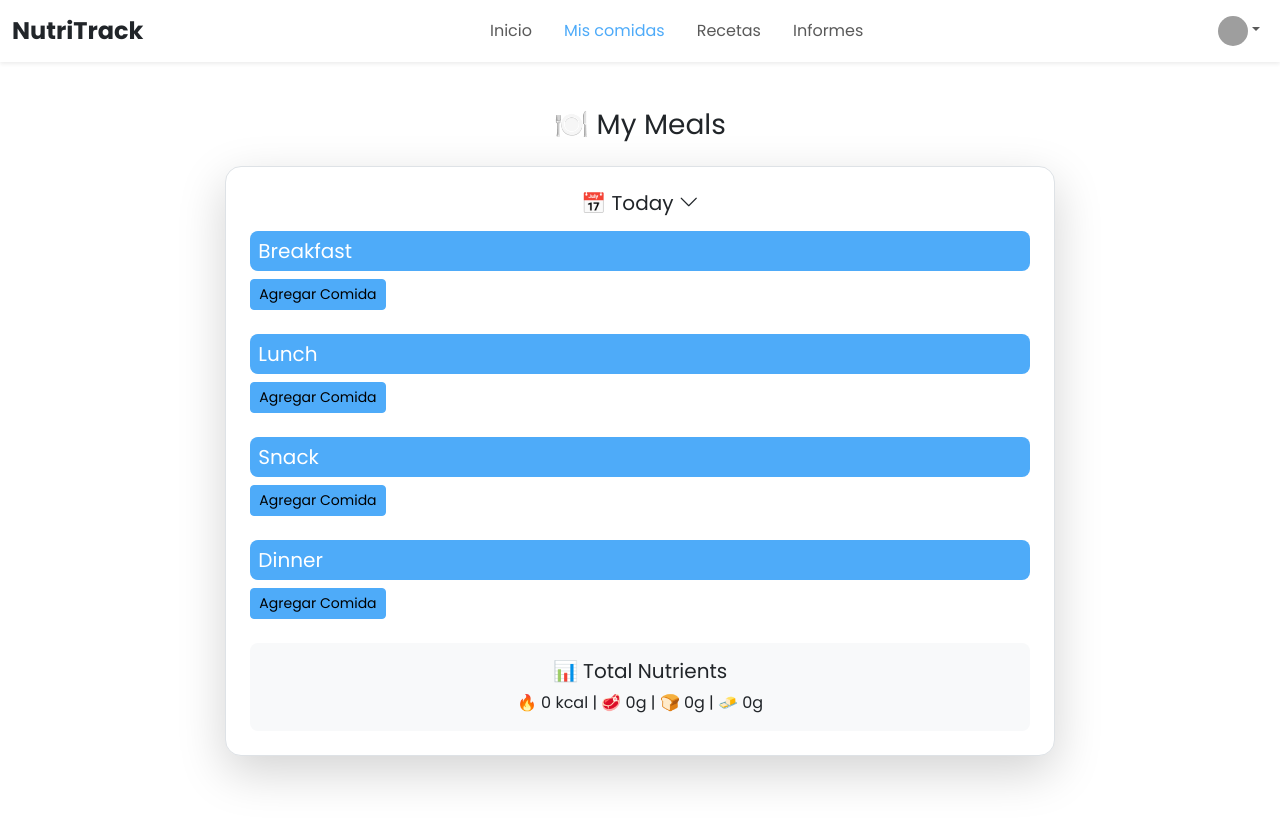
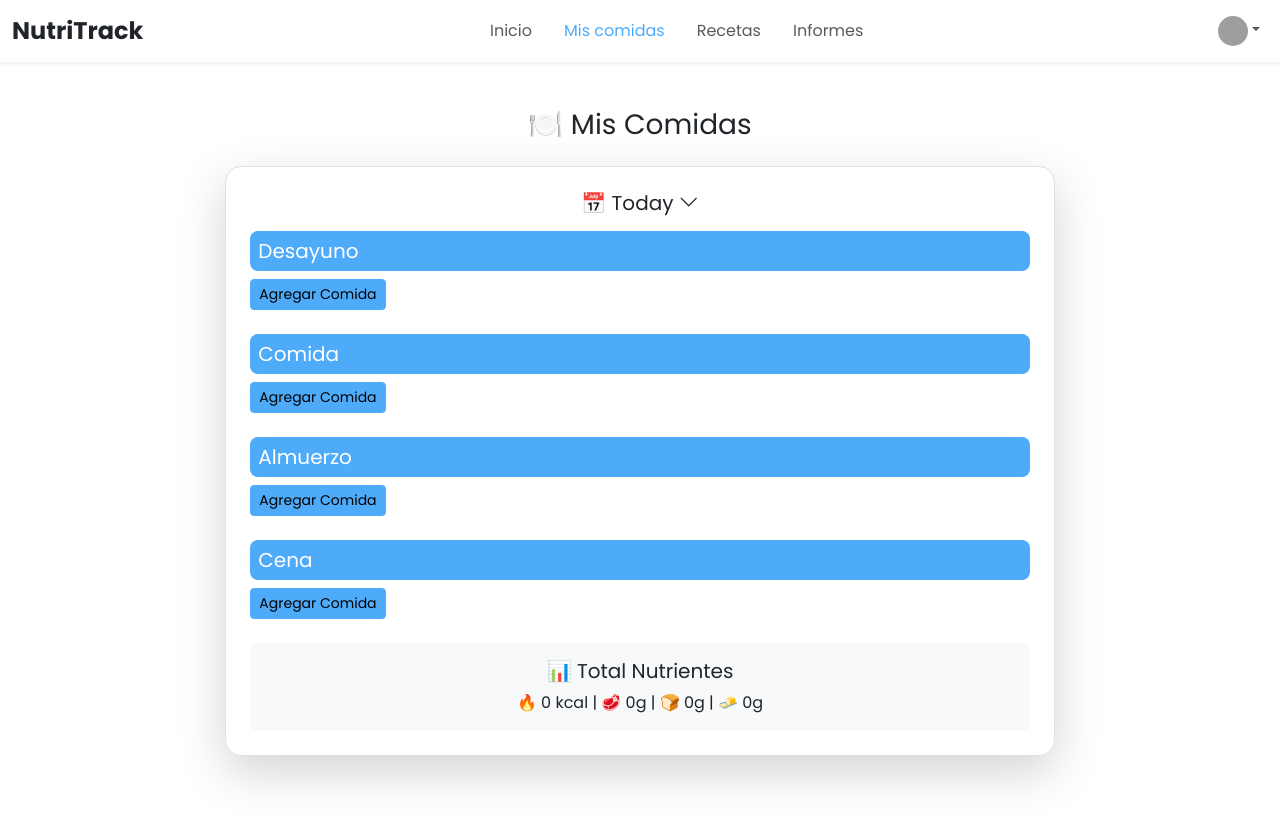
Before and after one commit to N1sek/nutritrack-frontend, an Angular app: page /diario-nutricion in a window 1280 px wide. Built offline with nearby package versions, Linux system fonts and the light colour scheme; sample sign-in values are in the browser's storage; grey boxes are pictures that could not be loaded.

Commit message:
Update diario-nutricion.component.html
Traduccion

```diff
--- a/src/app/pages/dashboard/diario-nutricion/diario-nutricion.component.html
+++ b/src/app/pages/dashboard/diario-nutricion/diario-nutricion.component.html
@@ -4,14 +4,14 @@
 <app-search-food-modal (foodSelected)="handleFoodSelected($event)"></app-search-food-modal>
 
 <main class="container-xxl py-5">
-  <h3 class="mb-4 text-center">🍽️ My Meals</h3>
+  <h3 class="mb-4 text-center">🍽️ Mis Comidas</h3>
 
   <div class="row justify-content-center">
     <div class="col-lg-8">
       <app-box>
         <h5 class="mb-3 text-center">📅 Today <i class="bi bi-chevron-down"></i></h5>
 
-        @for (meal of ['Breakfast', 'Lunch', 'Snack', 'Dinner']; track meal) {
+        @for (meal of ['Desayuno', 'Comida', 'Almuerzo', 'Cena']; track meal) {
           <div class="mb-4">
             <div class="bg-primary text-white p-2 rounded-3">
               <h5 class="mb-0">{{ meal }}</h5>
@@ -37,7 +37,7 @@
         }
 
         <div class="p-3 mt-3 bg-light rounded-3 text-center">
-          <h5 class="mb-2">📊 Total Nutrients</h5>
+          <h5 class="mb-2">📊 Total Nutrientes</h5>
           <p class="mb-0">🔥 {{ totalNutrients.calories }} kcal | 🥩 {{ totalNutrients.protein }}g | 🍞 {{ totalNutrients.carbs }}g | 🧈 {{ totalNutrients.fat }}g</p>
         </div>
       </app-box>
```
